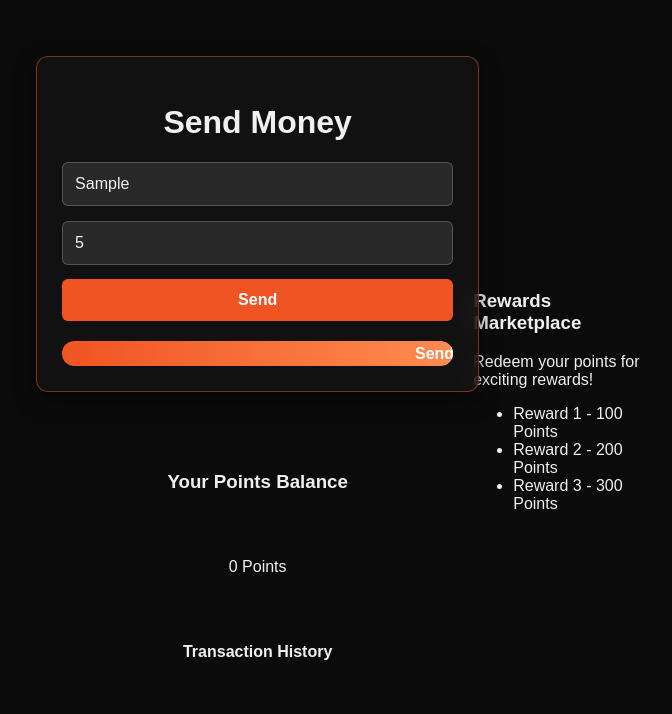
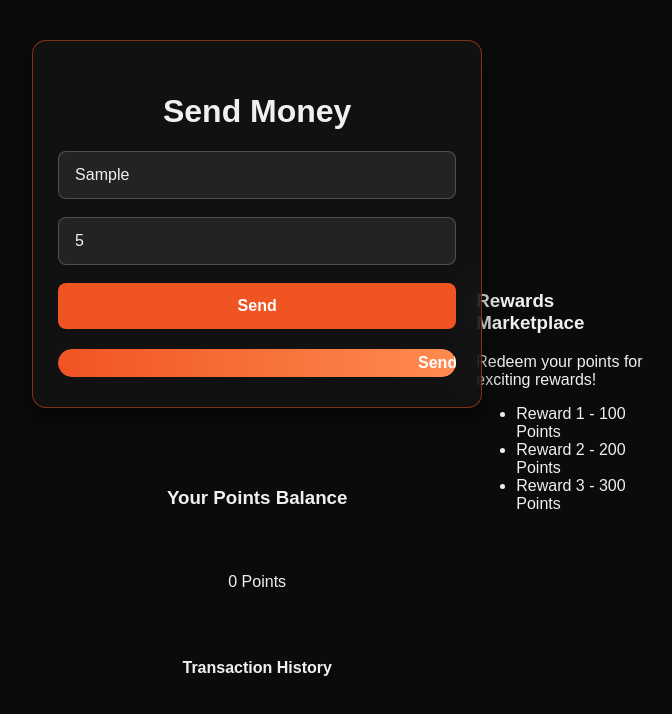
Before and after one commit to Zinhle024/Mukuru-Hackathon, a plain HTML site: page loginpage/sendpage.html in a window 1280 px wide. Both pictures are taken after typing "Sample", "5" into the empty fields and a click on the button "Send". Shown: the top 714 px of the page, without its empty margins (290-962 px from the left). Drawn offline with Linux system fonts and the light colour scheme.

Commit message:
pulling changes made yesterday

```diff
--- a/loginpage/sendpage.css
+++ b/loginpage/sendpage.css
@@ -1,85 +1,104 @@
-
-/* General Dark Glossy Background */
-html, body {
+/* ==========================
+   General Dark Glossy Background
+   ========================== */
+   html, body {
     height: 100%;
     margin: 0;
     padding: 0;
     background: #0b0b0b; /* Deep black background */
-    font-family: Arial, sans-serif;
+    font-family: 'Arial', sans-serif;
     color: #f0f0f0;
     display: flex;
     justify-content: center;
     align-items: center;
 }
 
+/* ==========================
+   Container
+   ========================== */
 .container {
     width: 100%;
     max-width: 700px;
-    padding: 20px;
+    padding: 30px 20px;
     display: flex;
     flex-direction: column;
     gap: 30px;
     align-items: center;
 }
 
-/* Card */
+/* ==========================
+   Card
+   ========================== */
 .card {
-    background: rgba(20, 20, 20, 0.7); /* Dark glossy card */
-    border-radius: 12px;
-    padding: 25px;
+    background: rgba(20, 20, 20, 0.75); /* Dark glossy card */
+    border-radius: 14px;
+    padding: 30px 25px;
     width: 100%;
-    box-shadow: 0 8px 20px rgba(0,0,0,0.5);
+    box-shadow: 0 10px 25px rgba(0,0,0,0.6);
     backdrop-filter: blur(12px);
     border: 1px solid rgba(240,84,35,0.5);
     text-align: center;
+    transition: transform 0.3s ease, box-shadow 0.3s ease;
+}
+.card:hover {
+    transform: translateY(-5px);
+    box-shadow: 0 15px 35px rgba(0,0,0,0.7);
 }
 
-/* Form */
+/* ==========================
+   Form Elements
+   ========================== */
 form {
     display: flex;
     flex-direction: column;
-    gap: 15px;
+    gap: 18px;
 }
 
 input, select, button {
-    padding: 12px;
-    border-radius: 6px;
+    padding: 14px 16px;
+    border-radius: 8px;
     font-size: 16px;
     border: none;
     outline: none;
+    transition: all 0.3s ease;
 }
 
-input {
-    background: rgba(255, 255, 255, 0.1);
+input, select {
+    background: rgba(255, 255, 255, 0.08);
     color: #f0f0f0;
     border: 1px solid rgba(255, 255, 255, 0.2);
 }
 
-input::placeholder {
+input::placeholder, select::placeholder {
     color: rgba(255, 255, 255, 0.6);
+}
+
+input:focus, select:focus {
+    border-color: #f05423;
+    background: rgba(255, 255, 255, 0.12);
 }
 
 button {
     background: #f05423;
     color: #fff;
+    font-weight: bold;
     cursor: pointer;
-    font-weight: bold;
-    transition: background 0.3s, transform 0.2s;
 }
-
 button:hover {
     background: #d9431a;
     transform: scale(1.05);
 }
 
-/* Progress Bar */
+/* ==========================
+   Progress Bar
+   ========================== */
 .progress-container {
     display: none;
     margin-top: 20px;
     width: 100%;
-    height: 25px;
-    background: rgba(255, 255, 255, 0.1);
-    border-radius: 12px;
+    height: 28px;
+    background: rgba(255, 255, 255, 0.08);
+    border-radius: 14px;
     overflow: hidden;
     position: relative;
 }
@@ -88,7 +107,7 @@ button:hover {
     height: 100%;
     width: 0%;
     background: linear-gradient(90deg, #f05423, #ff8b50);
-    border-radius: 12px;
+    border-radius: 14px;
     transition: width 2s ease;
 }
 
@@ -97,14 +116,15 @@ button:hover {
     width: 100%;
     text-align: center;
     top: 0;
-    line-height: 25px;
+    line-height: 28px;
     font-weight: bold;
     color: #fff;
+    pointer-events: none;
 }
 
-/* Plane Animation */
+
 .plane {
-    font-size: 2rem;
+    font-size: 2.2rem;
     position: absolute;
     top: 50%;
     left: -50px;
@@ -120,6 +140,7 @@ button:hover {
     75% { left: 75%; top: 45%; transform: rotate(10deg); }
     100% { left: 110%; top: 50%; transform: rotate(0deg); }
 }
+
 .fly {
     display: block;
     animation: flyPlane 2s forwards;
```
